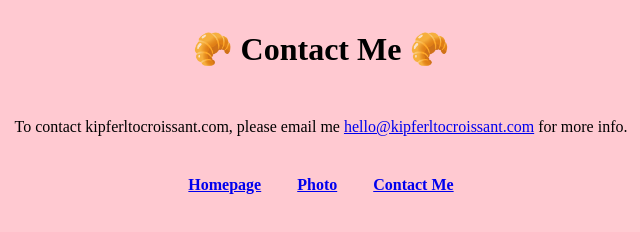
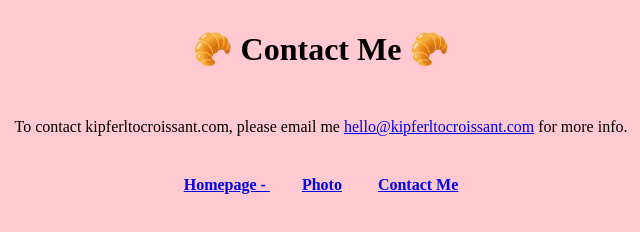
Before and after one commit to SomayaAl/Croissant, a plain HTML site: page contact.html in a window 1280 px wide. Shown: the full height of the page, 319-959 px from the left. Drawn offline with Linux system fonts and the light colour scheme.

Commit message:
Updated brand name

```diff
--- a/contact.html
+++ b/contact.html
@@ -9,7 +9,7 @@
       content="Contact us for more information on croissants."
     />
     <link rel="stylesheet" href="src/style.css" />
-    <title>Contact Me</title>
+    <title>Contact Me - kipferltocroissant.com</title>
   </head>
   <body>
     <h1>🥐 Contact Me 🥐</h1>
@@ -19,7 +19,7 @@
       more info.
     </p>
     <footer>
-      <h4><a href="/">Homepage</a></h4>
+      <h4><a href="/">Homepage - </a></h4>
       <h4><a href="/photo.html">Photo</a></h4>
       <h4><a href="/contact.html">Contact Me</a></h4>
     </footer>
```
Also changed, not shown: index.html (+1 -1 lines), photo.html (+1 -1 lines).
